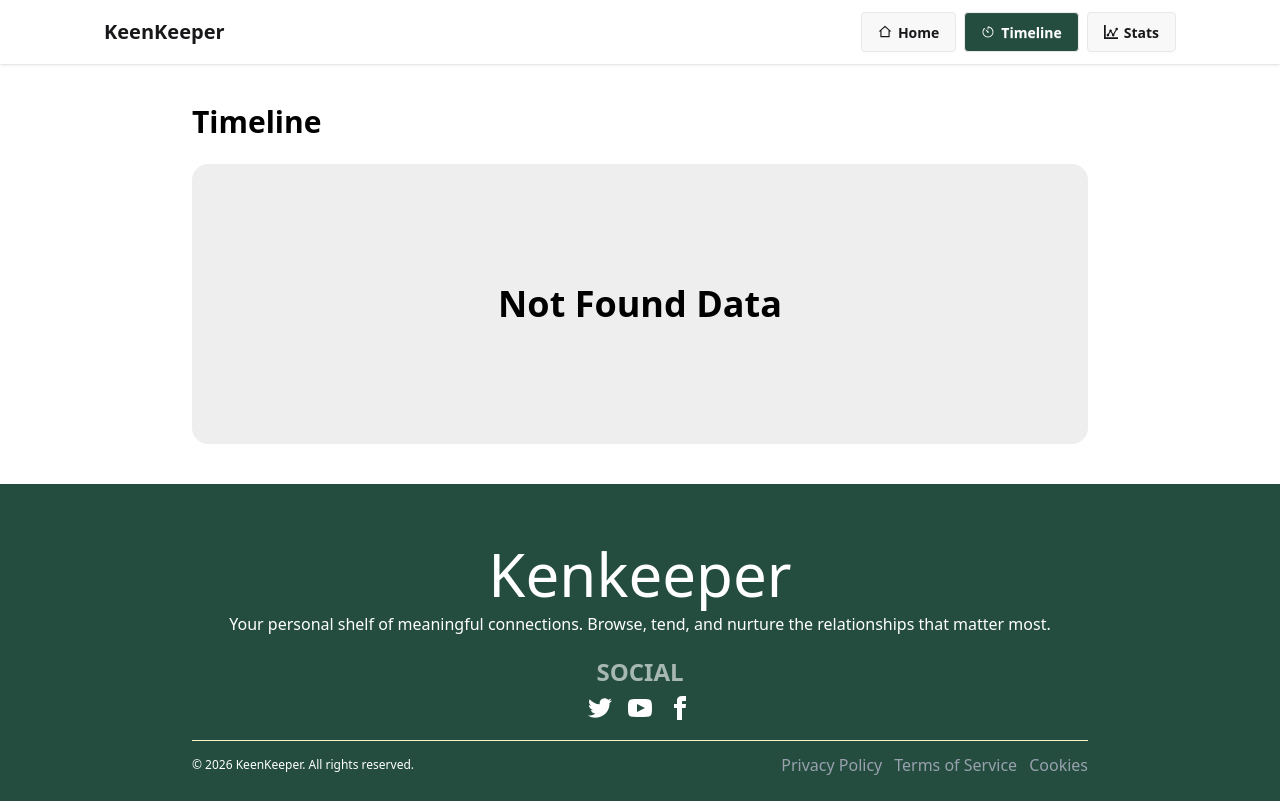
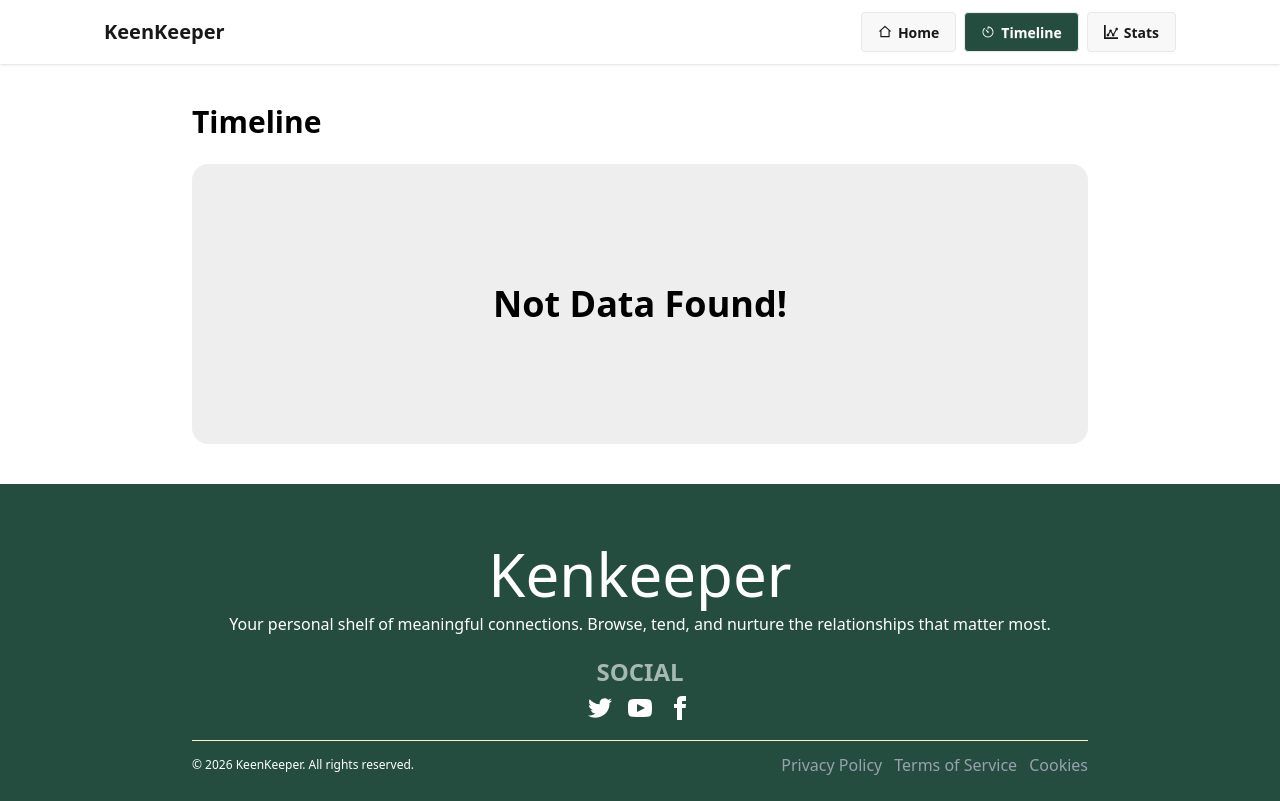
Before and after one commit to hridoybabu100/Assingment-7-keen-keenkeper, a Next.js app: page /timeline in a window 1280 px wide. Built offline with nearby package versions, Linux system fonts and the light colour scheme.

Commit message:
page not found modify

```diff
--- a/src/app/[id]/page.jsx
+++ b/src/app/[id]/page.jsx
@@ -2,6 +2,7 @@ import HandleCall from "@/components/allToggleBtn/HandleCall";
 import HandleText from "@/components/allToggleBtn/HandleText";
 import HandleVedio from "@/components/allToggleBtn/HandleVedio";
 import Image from "next/image";
+import Link from "next/link";
 
 import { FiArchive } from "react-icons/fi";
 import {
@@ -35,10 +36,9 @@ const frinendDetails = async ({ params }) => {
   if (!friend) {
     return (
       <div className="my-12 max-w-[94%] lg:max-w-[80%] mx-auto">
-
-      <div className="bg-base-300 p-15 lg:p-30 rounded-2xl mt-6 text-black text-4xl font-bold justify-center flex items-center">
-        Not Found Data
-      </div>
+        <div className="bg-base-300 p-15 lg:p-30 rounded-2xl mt-6 text-black text-4xl font-bold justify-center flex items-center">
+          Not Data Found!
+        </div>
       </div>
     );
   }
--- a/src/app/timeline/page.jsx
+++ b/src/app/timeline/page.jsx
@@ -22,7 +22,7 @@ const TimeLinepage = () => {
 
       {call.length === 0 ? (
         <div className="bg-base-300 p-15 lg:p-30 rounded-2xl mt-6 text-black text-4xl font-bold justify-center flex items-center">
-          Not Found Data
+          Not Data Found!
         </div>
       ) : (
         <div className="mt-6">
```
